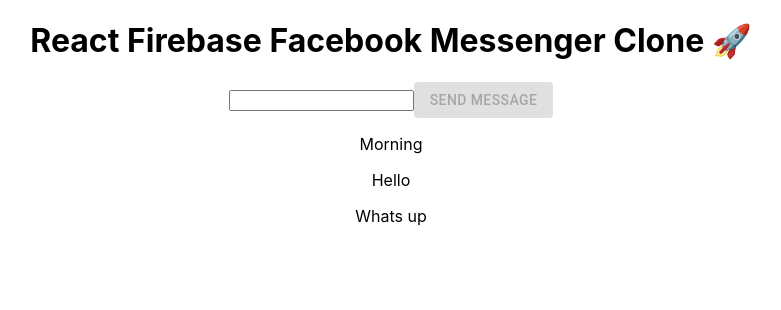
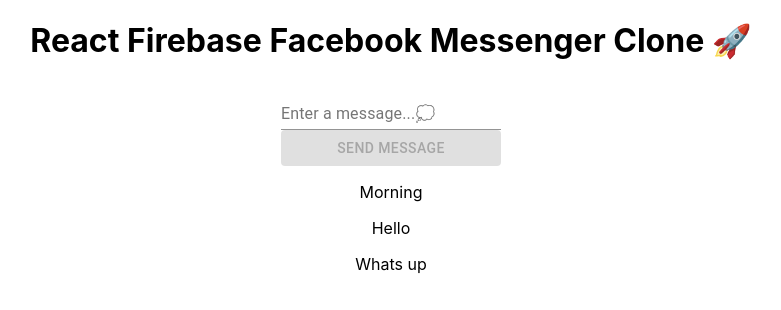
Before and after one commit to NirajanMahara/messenger-clone-2021, a React (Create React App) app: page / in a window 1280 px wide. Shown: the top 310 px of the page, without its empty margins (249-1030 px from the left). Built offline with nearby package versions, Linux system fonts and the light colour scheme.

Commit message:
Add `{ FormControl }` & inside `{ Button, FormControl, InputLabel, Input }` from `@material-ui/core` || looks clean 💫

```diff
--- a/src/App.js
+++ b/src/App.js
@@ -1,5 +1,5 @@
 import React, { useState } from 'react';
-import { Button } from '@material-ui/core';
+import { Button, FormControl, InputLabel, Input } from '@material-ui/core';
 import './App.css';
 
 function App() {
@@ -27,7 +27,9 @@
       <h1>React Firebase Facebook Messenger Clone 🚀</h1>
 
       <form>
-        <input
+        <FormControl>
+          <InputLabel>Enter a message...💭</InputLabel>
+          <Input
             value={input}
             onChange={(event) => setInput(event.target.value)}
           />
@@ -41,6 +43,7 @@
           >
             Send Message
           </Button>
+        </FormControl>
       </form>
 
       {messages.map((message) => (
```
Lines whose indentation alone changed are shown as unchanged.
